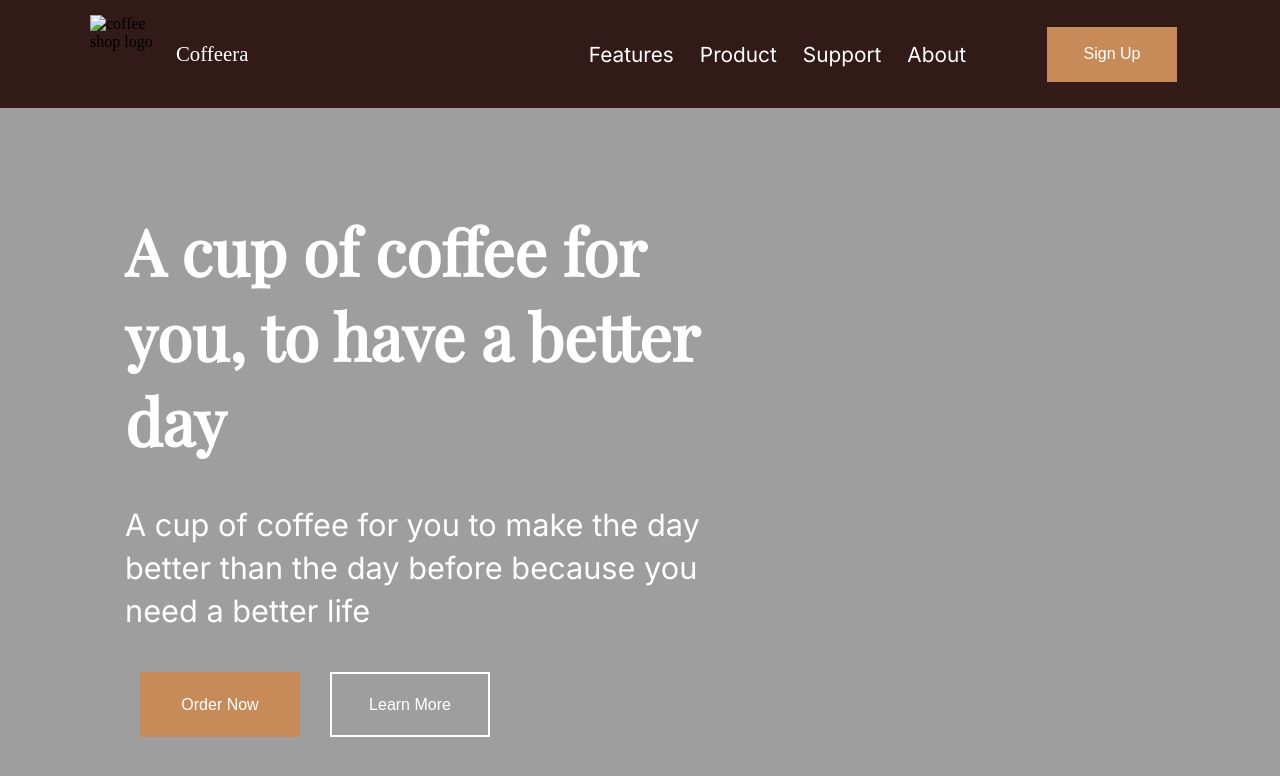
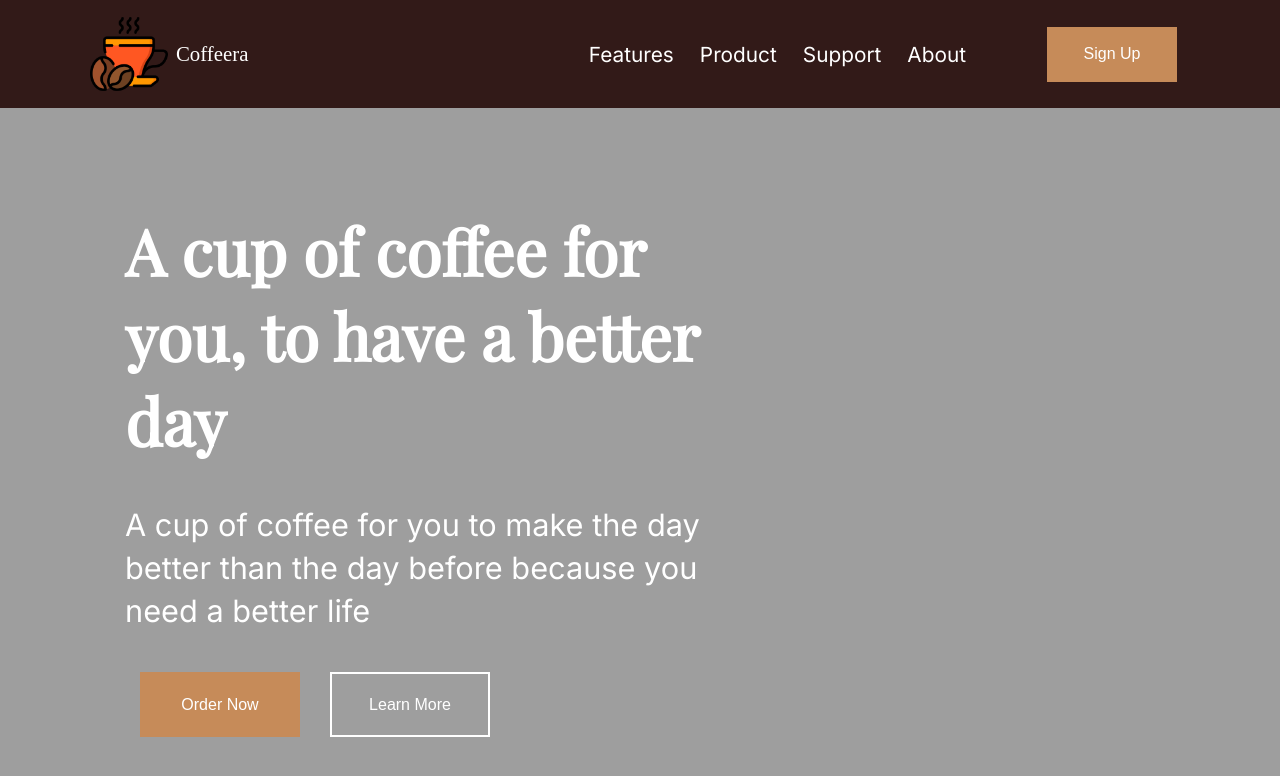
Before and after one commit to Diane-Besmonte/Coffeera, a plain HTML site: page index.html in a window 1280 px wide. Drawn offline with nearby package versions, Linux system fonts and the light colour scheme; the site is published under a folder, as on GitHub Pages, so addresses that start at the root find nothing.

Commit message:
Update index.html

```diff
--- a/index.html
+++ b/index.html
@@ -11,7 +11,7 @@
 <body>
     <nav class="navbar">
         <div class="logo-text">
-            <img id="header-img" src="/assets/coffee.png" alt="coffee shop logo">
+            <img id="header-img" src="./assets/coffee.png" alt="coffee shop logo">
             <a href="" class="logo">Coffeera</a>
         </div>
 
```
